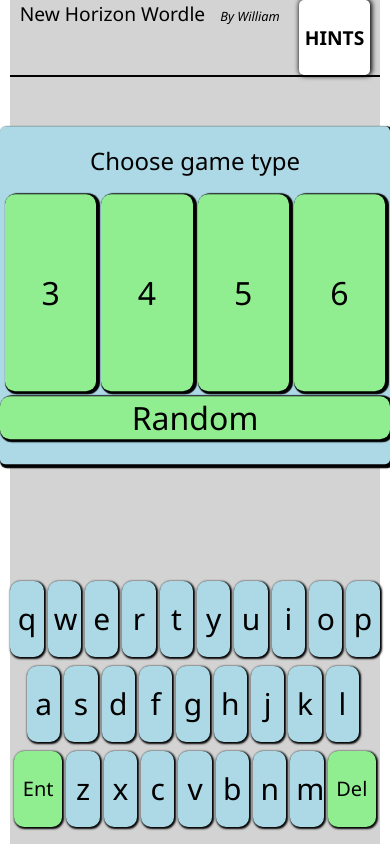
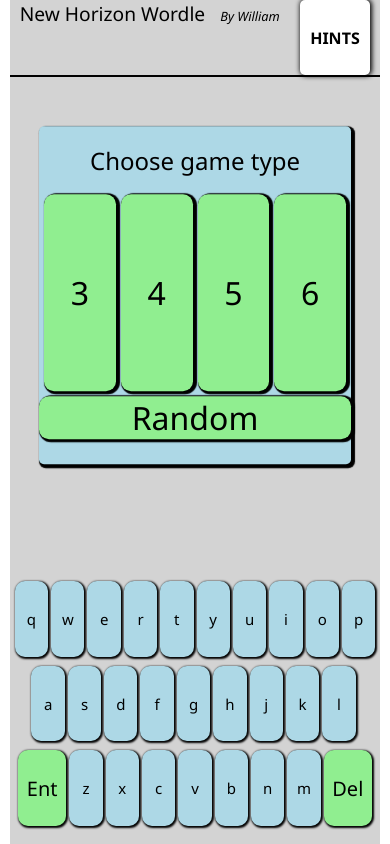
Before and after one commit to burbridw/Wordle-clone-ES, a plain HTML site: page index.html in a window 390 px wide. Drawn offline with Linux system fonts and the light colour scheme.

Commit message:
Update styles.css

```diff
--- a/styles.css
+++ b/styles.css
@@ -209,7 +209,7 @@ header span {
     left:50%;
     transform: translate(-50%,-50%);
     height: 40vh;
-    width: 100%;
+    width: 80vw;
     max-width: 700px;
     box-shadow: 2px 2px 1px 2px black;
     background-color: lightblue;
@@ -337,12 +337,27 @@ header span {
     background-color: lightgreen;
 }
 
+@media (max-width: 575px) {
+    .answer-box {
+        width: 12vw;
+    }
+}
 @media (max-height: 400px) {
     .key {
         font-size: 15px;
     }
 }
-
+@media (max-width: 400px) {
+    #dictionary-button {
+        font-size: 1rem;
+    }
+    .key {
+        font-size: 15px;
+    }
+    .keyboard {
+        gap: 3px;
+    }
+}
 .hide-me {
     display: none;
 }
```
